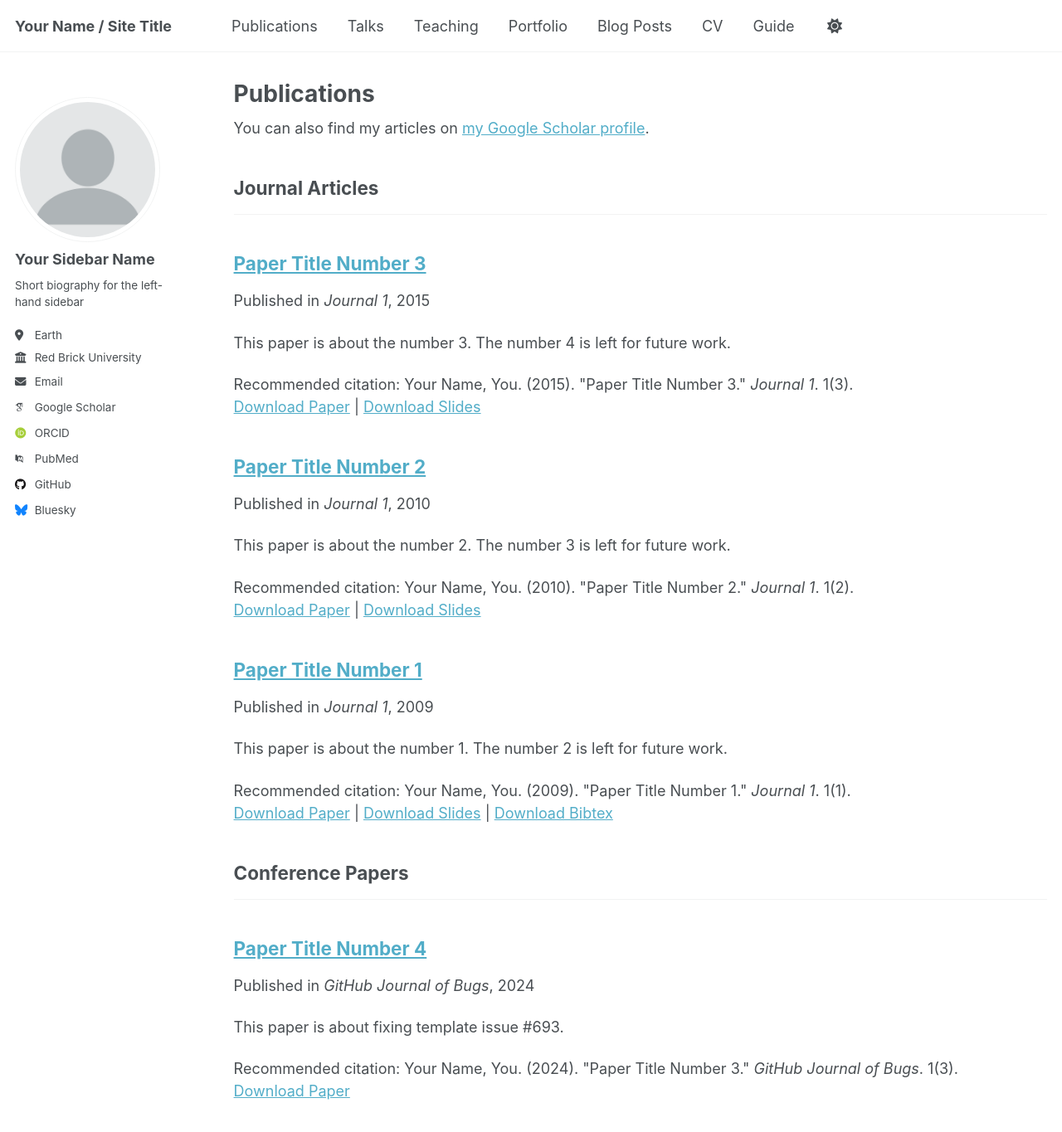
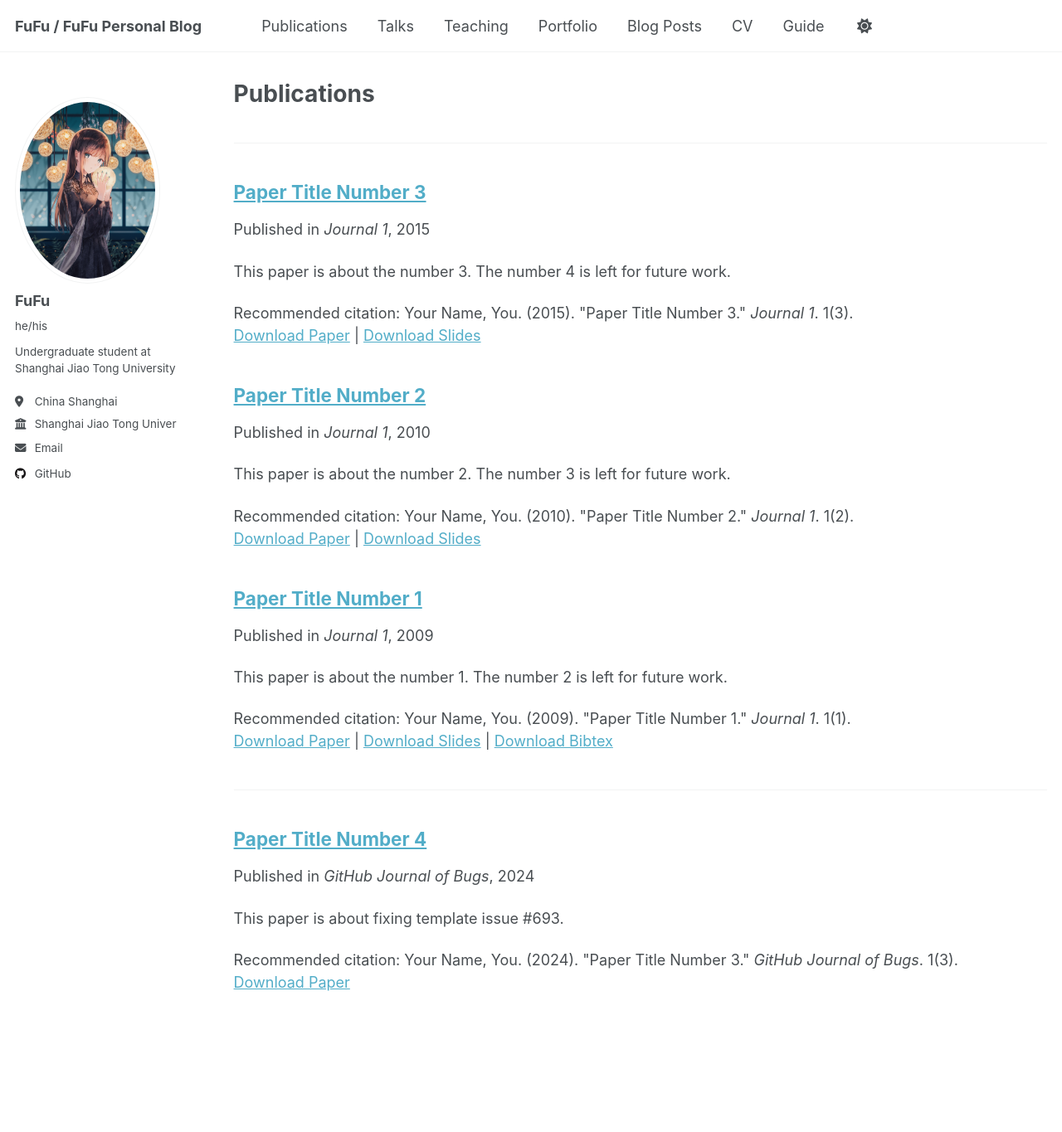
Before and after one commit to FuFutheBest/FuFutheBest.github.io, a Jekyll site: the page built from _pages/publications.html, in a window 1280 px wide and 1400 px high. Shown: the top 1365 px of the window at 83% size. Built offline with Jekyll 4.4.1, drawn with Linux system fonts in a browser that asks for light colours; some web fonts are replaced; some of the changed text lies outside the part shown.

Commit message:
personal sidebar

```diff
--- a/_config.yml
+++ b/_config.yml
@@ -7,151 +7,147 @@
 # server process.
 
 # Basic Site Settings
-locale                   : "en-US"
-site_theme               : "default"
-title                    : "Your Name / Site Title"
-title_separator          : "-"
-name                     : &name "Your Name"
-description              : &description "personal description"
-url                      : https://academicpages.github.io # the base hostname & protocol for your site e.g. "https://[your GitHub username].github.io" or if you already have some other page hosted on Github then use "https://[your GitHub username].github.io/[Your Repo Name]"
-baseurl                  : "" # the subpath of your site, e.g. "/blog"
-repository               : "academicpages/academicpages.github.io"
+locale: "en-US"
+site_theme: "default"
+title: "FuFu / FuFu Personal Blog"
+title_separator: "-"
+name: &name "FuFu"
+description: &description "FuFu Personal Blog"
+url: https://FuFutheBest.github.io # the base hostname & protocol for your site e.g. "https://[your GitHub username].github.io" or if you already have some other page hosted on Github then use "https://[your GitHub username].github.io/[Your Repo Name]"
+baseurl: "" # the subpath of your site, e.g. "/blog"
+repository: "FuFutheBest/FuFutheBest.github.io"
 
 # Site Author - The following control what appear as part of the author content on the side bar.
 #               If a field is blank the icon and link will not appear, otherwise it will be shown.
 #               Additional customization can be done by editing /_includes/author-profile.html
 author:
   # Biographic information
-  avatar           : "profile.png"
-  name             : "Your Sidebar Name"
-  pronouns         : # example: "she/her"
-  bio              : "Short biography for the left-hand sidebar"
-  location         : "Earth"
-  employer         : "Red Brick University"
-  uri              : # URL
-  email            : "none@example.org"
+  avatar: "me.jpg"
+  name: "FuFu"
+  pronouns: "he/his" # example: "she/her"
+  bio: "Undergraduate student at Shanghai Jiao Tong University"
+  location: "China Shanghai"
+  employer: "Shanghai Jiao Tong University"
+  uri: # URL
+  email: "2741835851@sjtu.edu.cn"
 
   # Academic websites
-  academia         : # URL
-  arxiv            : # URL - Update with the correct link to your profile
-  googlescholar    : "https://scholar.google.com/citations?user=PS_CX0AAAAAJ"
-  impactstory      : # URL
-  orcid            : "http://orcid.org/yourorcidurl"
-  semantic         : # URL
-  pubmed           : "https://www.ncbi.nlm.nih.gov/pubmed/?term=john+snow"
-  researchgate     : # URL
-  scopus           : # URL
+  academia: # URL
+  arxiv: # URL - Update with the correct link to your profile
+  googlescholar:
+  impactstory: # URL
+  orcid:
+  semantic: # URL
+  pubmed:
+  researchgate: # URL
+  scopus: # URL
 
   # Repositories and software development
-  bitbucket        : # Username - Update with your username on the site
-  codepen          : # Username
-  dribbble         : # Username
-  github           : "academicpages"
-  kaggle           : # Username
-  stackoverflow    : # User number or user number and name (i.e., use "1" or "1/jeff-atwood")
+  bitbucket: # Username - Update with your username on the site
+  codepen: # Username
+  dribbble: # Username
+  github: "FuFutheBest"
+  kaggle: # Username
+  stackoverflow: # User number or user number and name (i.e., use "1" or "1/jeff-atwood")
 
   # Social media
-  bluesky          : "bsky.app" # Replace this with you Bluesky username
-  facebook         : # Username
-  flickr           : # Username
-  foursquare       : # Username
-  goodreads        : # Username
-  google_plus      : # Username
-  keybase          : # Username
-  instagram        : # Username
-  lastfm           : # Username
-  linkedin         : # Username
-  mastodon         : # URL
-  medium           : # URL
-  pinterest        : # Username
-  soundcloud       : # Username
-  steam            : # Username
-  telegram         : # URL
-  tumblr           : # Username
-  twitter          : # Username for X / Twitter
-  vine             : # Username
-  weibo            : # Username
-  wikipedia        : # Username
-  xing             : # Username
-  youtube          : # Username
-  zhihu            : # Username
+  bluesky: # Replace this with you Bluesky username
+  facebook: # Username
+  flickr: # Username
+  foursquare: # Username
+  goodreads: # Username
+  google_plus: # Username
+  keybase: # Username
+  instagram: # Username
+  lastfm: # Username
+  linkedin: # Username
+  mastodon: # URL
+  medium: # URL
+  pinterest: # Username
+  soundcloud: # Username
+  steam: # Username
+  telegram: # URL
+  tumblr: # Username
+  twitter: # Username for X / Twitter
+  vine: # Username
+  weibo: # Username
+  wikipedia: # Username
+  xing: # Username
+  youtube: # Username
+  zhihu: # Username
 
 # Publication Category - The following the list of publication categories and their headings
 publication_category:
   books:
-    title: 'Books'
+    title: ""
   manuscripts:
-    title: 'Journal Articles'
+    title: ""
   conferences:
-    title: 'Conference Papers'
+    title: ""
 
 # Site Settings
-teaser                   :  # filename of teaser fallback teaser image placed in /images/, .e.g. "500x300.png"
-breadcrumbs              : false # true, false (default)
-words_per_minute         : 160
-future                   : true
-read_more                : "disabled" # if enabled, adds "Read more" links to excerpts
-talkmap_link             : false      #change to true to add link to talkmap on talks page
+teaser: # filename of teaser fallback teaser image placed in /images/, .e.g. "500x300.png"
+breadcrumbs: false # true, false (default)
+words_per_minute: 160
+future: true
+read_more: "disabled" # if enabled, adds "Read more" links to excerpts
+talkmap_link: false #change to true to add link to talkmap on talks page
 comments:
-  provider               : # false (default), "disqus", "discourse", "facebook", "google-plus", "staticman", "custom"
+  provider: # false (default), "disqus", "discourse", "facebook", "google-plus", "staticman", "custom"
   disqus:
-    shortname            :
+    shortname:
   discourse:
-    server               : # https://meta.discourse.org/t/embedding-discourse-comments-via-javascript/31963 , e.g.: meta.discourse.org
+    server: # https://meta.discourse.org/t/embedding-discourse-comments-via-javascript/31963 , e.g.: meta.discourse.org
   facebook:
-    appid                :
-    num_posts            : # 5 (default)
-    colorscheme          : # "light" (default), "dark"
+    appid:
+    num_posts: # 5 (default)
+    colorscheme: # "light" (default), "dark"
 staticman:
-  allowedFields          : ['name', 'email', 'url', 'message']
-  branch                 : "gh-pages" # "master", "gh-pages"
-  commitMessage          : "New comment."
-  filename               : comment-{@timestamp}
-  format                 : "yml"
-  moderation             : true
-  path                   : "_data/comments/{options.slug}"
-  requiredFields         : ['name', 'email', 'message']
+  allowedFields: ["name", "email", "url", "message"]
+  branch: "gh-pages" # "master", "gh-pages"
+  commitMessage: "New comment."
+  filename: comment-{@timestamp}
+  format: "yml"
+  moderation: true
+  path: "_data/comments/{options.slug}"
+  requiredFields: ["name", "email", "message"]
   transforms:
-    email                : "md5"
+    email: "md5"
   generatedFields:
     date:
-      type               : "date"
+      type: "date"
       options:
-        format           : "iso8601" # "iso8601" (default), "timestamp-seconds", "timestamp-milliseconds"
+        format: "iso8601" # "iso8601" (default), "timestamp-seconds", "timestamp-milliseconds"
 atom_feed:
-  hide                   : false     # change to true to hide the RSS feed in the footer
-  path                   : # blank (default) uses feed.xml
-
+  hide: false # change to true to hide the RSS feed in the footer
+  path: # blank (default) uses feed.xml
 
 # SEO Related
-google_site_verification :
-bing_site_verification   :
-alexa_site_verification  :
-yandex_site_verification :
-
+google_site_verification:
+bing_site_verification:
+alexa_site_verification:
+yandex_site_verification:
 
 # Social Sharing
 twitter:
-  username               : &twitter
+  username: &twitter
 facebook:
-  username               :
-  app_id                 :
-  publisher              :
-og_image                 :  # Open Graph/Twitter default site image
+  username:
+  app_id:
+  publisher:
+og_image: # Open Graph/Twitter default site image
 # For specifying social profiles
 # - https://developers.google.com/structured-data/customize/social-profiles
 social:
-  type                   : # Person or Organization (defaults to Person)
-  name                   : # If the user or organization name differs from the site's name
+  type: # Person or Organization (defaults to Person)
+  name: # If the user or organization name differs from the site's name
   links: # An array of links to social media profiles
-
 
 # Analytics
 analytics:
-  provider               :  "false" # false (default), "google", "google-universal", "google-analytics-4", "custom"
+  provider: "false" # false (default), "google", "google-universal", "google-analytics-4", "custom"
   google:
-    tracking_id          :
-
+    tracking_id:
 
 # Reading Files
 include:
@@ -191,14 +187,12 @@ keep_files:
 encoding: "utf-8"
 markdown_ext: "markdown,mkdown,mkdn,mkd,md"
 
-
 # Conversion
 markdown: kramdown
 highlighter: rouge
 lsi: false
 excerpt_separator: "\n\n"
 incremental: false
-
 
 # Markdown Processing
 kramdown:
@@ -210,7 +204,6 @@ kramdown:
   toc_levels: 1..6
   smart_quotes: lsquo,rsquo,ldquo,rdquo
   enable_coderay: false
-
 
 # These settings control the types of collections used by the template
 collections:
@@ -226,7 +219,6 @@ collections:
   talks:
     output: true
     permalink: /:collection/:path/
-
 
 # These settings control how pages and collections are included in the site
 defaults:
@@ -284,19 +276,16 @@ defaults:
       author_profile: true
       share: true
 
-
 # Sass/SCSS
 sass:
   sass_dir: _sass
   style: compressed # http://sass-lang.com/documentation/file.SASS_REFERENCE.html#output_style
-
 
 # Outputting
 permalink: /:categories/:title/
 # paginate: 5 # amount of posts to show
 # paginate_path: /page:num/
 timezone: Etc/UTC # http://en.wikipedia.org/wiki/List_of_tz_database_time_zones
-
 
 # Plugins
 plugins:
@@ -315,7 +304,6 @@ whitelist:
   - jekyll-sitemap
   - jekyll-redirect-from
   - jemoji
-
 
 # Archives
 #  Type
@@ -345,7 +333,6 @@ tag_archive:
 #     category: /categories/:name/
 #     tag: /tags/:name/
 
-
 # HTML Compression
 # - http://jch.penibelst.de/
 compress_html:
```
Also changed, not shown: images/me.jpg (added).
